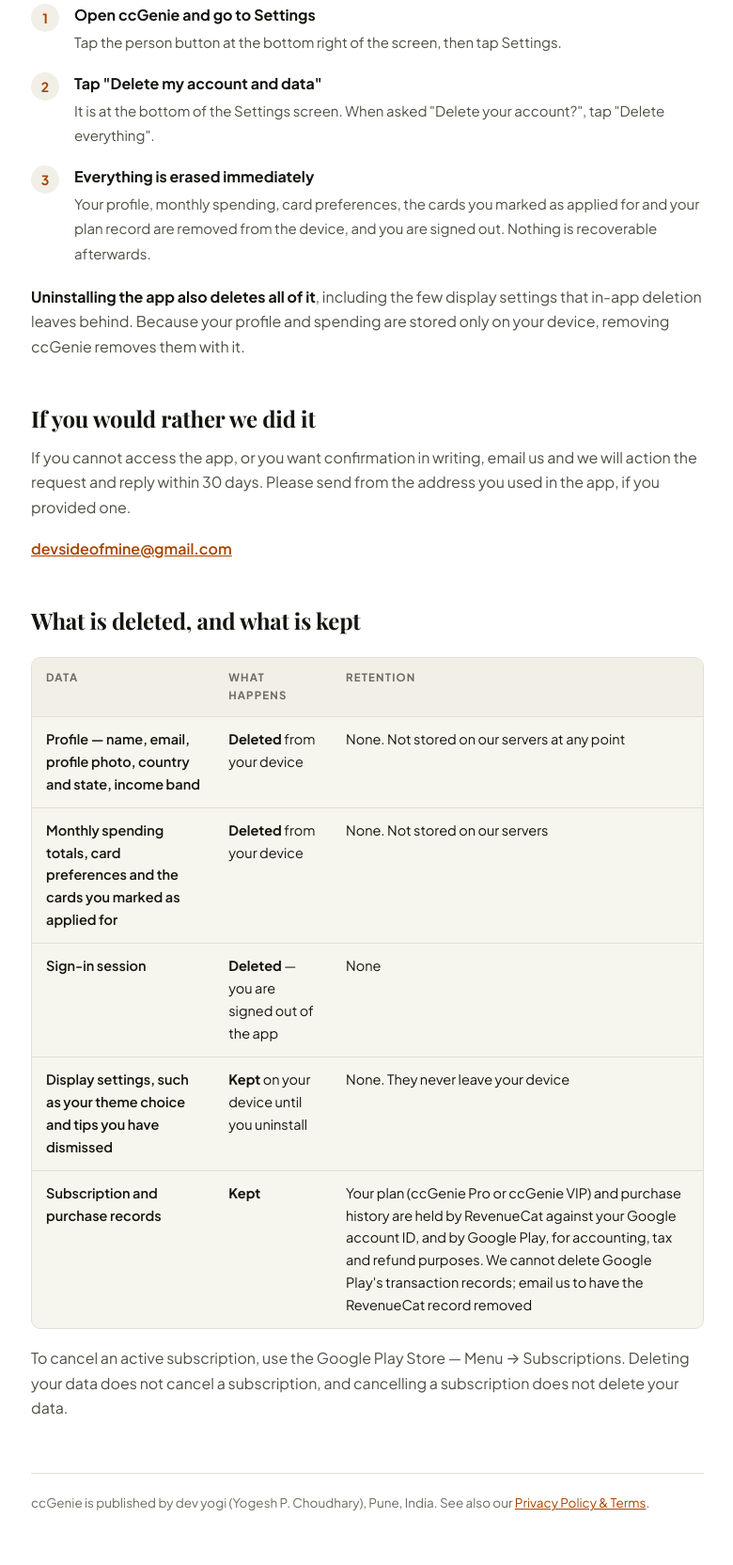
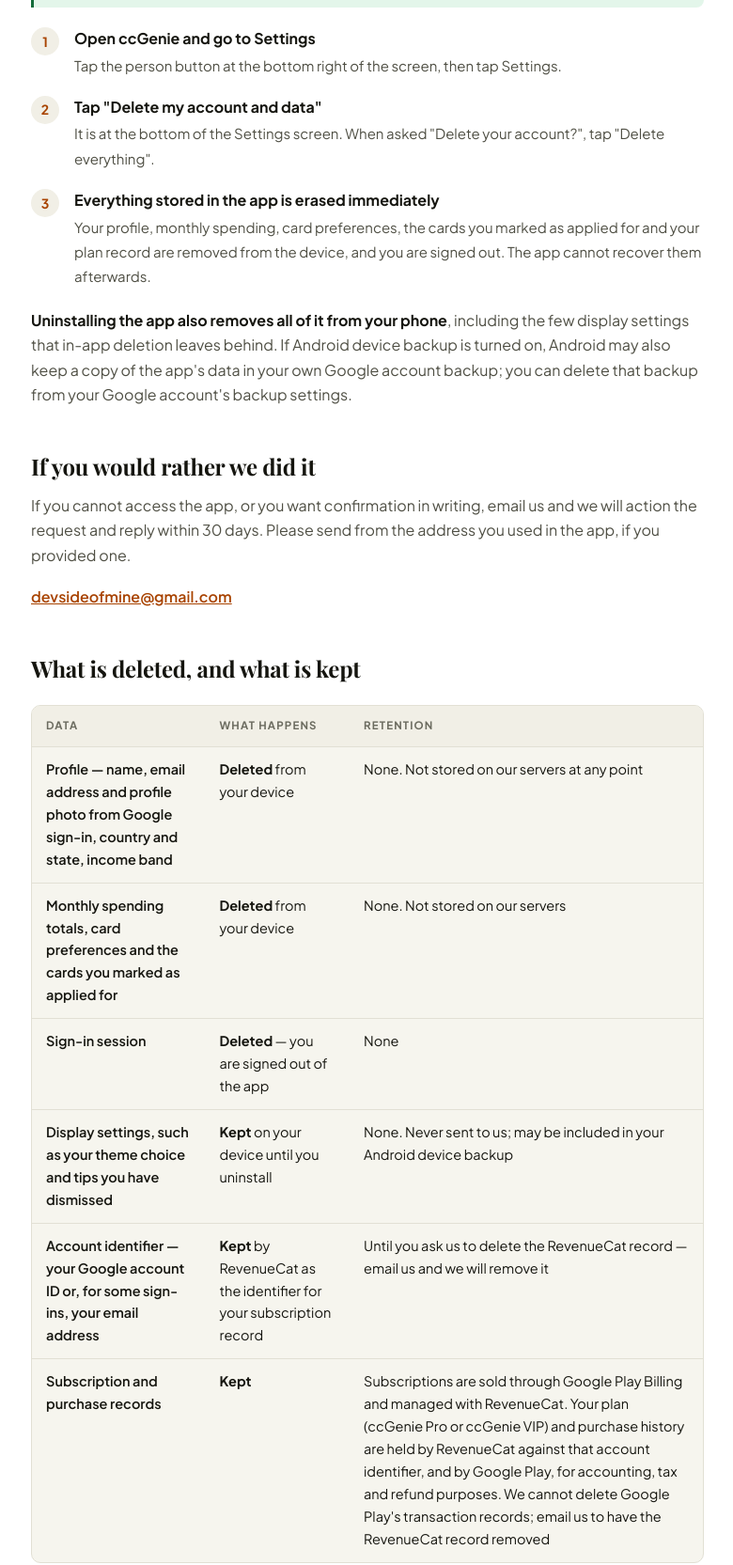
Before and after one commit to knewnothing-git/ccgenie-privacy, a plain HTML site: page delete-data.html in a window 1280 px wide. Shown: the part 433-2098 px from the top of the page at 94% size, without its empty margins (249-1029 px from the left). Drawn offline with nearby package versions, Linux system fonts and the light colour scheme.

Commit message:
Deletion page: Google sign-in, account identifier, Play Billing/RevenueCat, device backup
Account identifier row (Google account ID or, for some sign-ins, email address) held by RevenueCat;
subscriptions via Google Play Billing and RevenueCat; in-app deletion erases everything the app
stores; Android device backup may keep a copy. legal.html unchanged (identical to app c60fb35).

Co-Authored-By: Claude Opus 5.5 <noreply@anthropic.com>
Claude-Session: https://claude.ai/code/session_01XxQSC15DsAX7wka25mgcNs

```diff
--- a/delete-data.html
+++ b/delete-data.html
@@ -87,13 +87,13 @@ try{if(localStorage.getItem('ccgenie_theme')!=='bone')document.documentElement.s
   <header>
     <div class="brand"><span class="cc">cc</span><span class="gn">Genie</span><small>· dev yogi</small></div>
     <h1>Delete your ccGenie data</h1>
-    <p class="meta">Applies to the ccGenie Android app (<code>com.ccgenie.app</code>) · Last updated 9 November 2026</p>
+    <p class="meta">Applies to the ccGenie Android app (<code>com.ccgenie.app</code>) · Last updated 16 November 2026</p>
   </header>
 
   <h2>How to delete it</h2>
 
   <div class="instant">
-    <p><strong>ccGenie keeps no copy of your data on its servers.</strong> Your profile and spending are stored on your own device, so you can delete them yourself in a few seconds — you do not need to contact us or wait for a request to be processed.</p>
+    <p><strong>You sign in to ccGenie with your Google account, and ccGenie keeps no copy of your profile or spending on its servers.</strong> They are stored on your own device, so you can erase everything the app holds yourself in a few seconds — you do not need to contact us or wait for a request to be processed.</p>
   </div>
 
   <ol class="steps">
@@ -106,12 +106,12 @@ try{if(localStorage.getItem('ccgenie_theme')!=='bone')document.documentElement.s
       <span>It is at the bottom of the Settings screen. When asked "Delete your account?", tap "Delete everything".</span>
     </li>
     <li>
-      <b>Everything is erased immediately</b>
-      <span>Your profile, monthly spending, card preferences, the cards you marked as applied for and your plan record are removed from the device, and you are signed out. Nothing is recoverable afterwards.</span>
+      <b>Everything stored in the app is erased immediately</b>
+      <span>Your profile, monthly spending, card preferences, the cards you marked as applied for and your plan record are removed from the device, and you are signed out. The app cannot recover them afterwards.</span>
     </li>
   </ol>
 
-  <p style="margin-top:20px"><strong>Uninstalling the app also deletes all of it</strong>, including the few display settings that in-app deletion leaves behind. Because your profile and spending are stored only on your device, removing ccGenie removes them with it.</p>
+  <p style="margin-top:20px"><strong>Uninstalling the app also removes all of it from your phone</strong>, including the few display settings that in-app deletion leaves behind. If Android device backup is turned on, Android may also keep a copy of the app's data in your own Google account backup; you can delete that backup from your Google account's backup settings.</p>
 
   <h2>If you would rather we did it</h2>
   <p>If you cannot access the app, or you want confirmation in writing, email us and we will action the request and reply within 30 days. Please send from the address you used in the app, if you provided one.</p>
@@ -124,7 +124,7 @@ try{if(localStorage.getItem('ccgenie_theme')!=='bone')document.documentElement.s
       <thead><tr><th>Data</th><th>What happens</th><th>Retention</th></tr></thead>
       <tbody>
         <tr>
-          <td>Profile — name, email, profile photo, country and state, income band</td>
+          <td>Profile — name, email address and profile photo from Google sign-in, country and state, income band</td>
           <td><strong>Deleted</strong> from your device</td>
           <td>None. Not stored on our servers at any point</td>
         </tr>
@@ -141,12 +141,17 @@ try{if(localStorage.getItem('ccgenie_theme')!=='bone')document.documentElement.s
         <tr>
           <td>Display settings, such as your theme choice and tips you have dismissed</td>
           <td><strong>Kept</strong> on your device until you uninstall</td>
-          <td>None. They never leave your device</td>
+          <td>None. Never sent to us; may be included in your Android device backup</td>
+        </tr>
+        <tr>
+          <td>Account identifier — your Google account ID or, for some sign-ins, your email address</td>
+          <td><strong>Kept</strong> by RevenueCat as the identifier for your subscription record</td>
+          <td>Until you ask us to delete the RevenueCat record — email us and we will remove it</td>
         </tr>
         <tr>
           <td>Subscription and purchase records</td>
           <td><strong>Kept</strong></td>
-          <td>Your plan (ccGenie Pro or ccGenie VIP) and purchase history are held by RevenueCat against your Google account ID, and by Google Play, for accounting, tax and refund purposes. We cannot delete Google Play's transaction records; email us to have the RevenueCat record removed</td>
+          <td>Subscriptions are sold through Google Play Billing and managed with RevenueCat. Your plan (ccGenie Pro or ccGenie VIP) and purchase history are held by RevenueCat against that account identifier, and by Google Play, for accounting, tax and refund purposes. We cannot delete Google Play's transaction records; email us to have the RevenueCat record removed</td>
         </tr>
       </tbody>
     </table>
```
